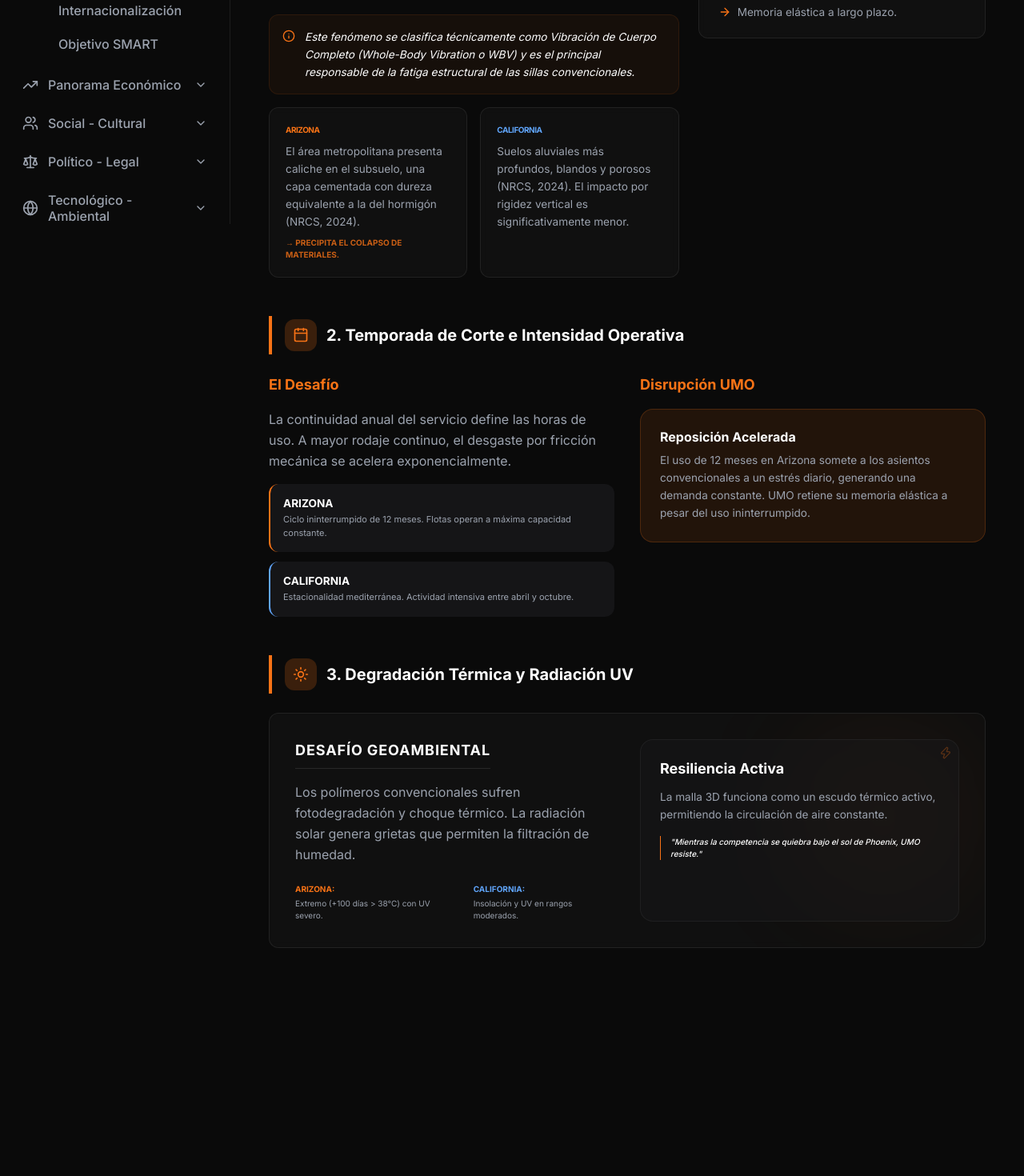
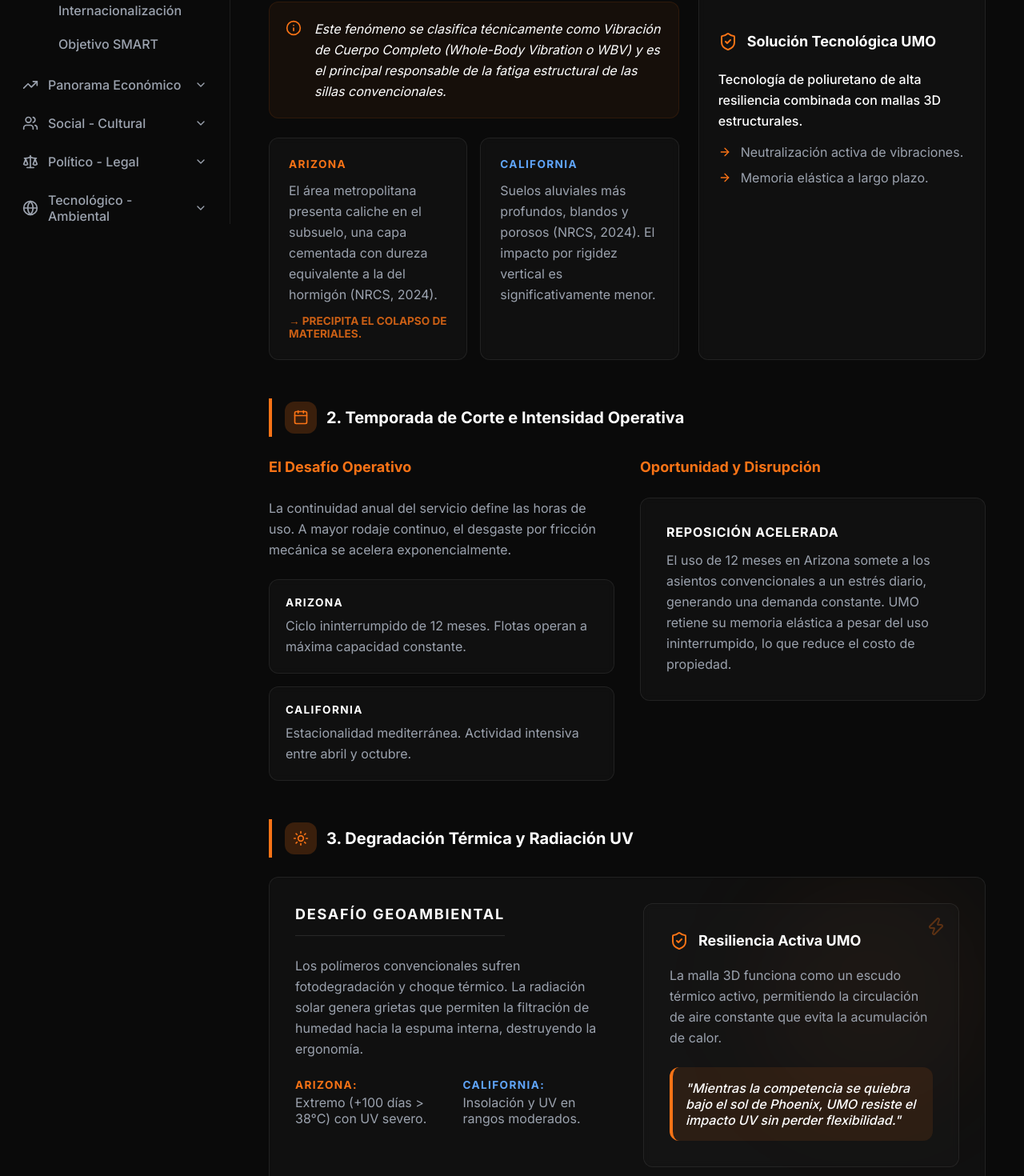
Before and after one commit to 4builes-crypto/Umo-internationalization, a React (Vite) app: page /tech-environmental in a window 1280 px wide. Shown: the part 520-1990 px from the top of the page at 80% size. Before the commit the page ends 1817 px from the top, so only its background shows below. Built offline with nearby package versions, Linux system fonts and the light colour scheme.

Commit message:
style: unify font sizes and card layout in Section 11

```diff
--- a/src/pages/TechEnvironmental.tsx
+++ b/src/pages/TechEnvironmental.tsx
@@ -35,16 +35,16 @@
         </div>
 
         <div className="grid grid-cols-1 xl:grid-cols-12 gap-6 items-start">
-          <div className="xl:col-span-7 space-y-4">
+          <div className="xl:col-span-7 space-y-6">
             <div className="prose prose-invert max-w-none">
               <p className="text-sm text-textSecondary leading-relaxed">
                 {language === 'es'
                   ? 'El análisis de la interacción física entre el vehículo y el terreno es un factor crítico para determinar la tasa de sustitución de componentes en maquinaria de paisajismo comercial. Las podadoras eléctricas de tipo ride-on, al carecer de sistemas de suspensión independientes complejos, dependen casi en su totalidad de los neumáticos y del diseño del asiento para amortiguar las irregularidades del entorno.'
                   : 'Physical interaction analysis between vehicle and terrain is a critical factor in determining the replacement rate of components in commercial landscaping machinery. Ride-on electric mowers, lacking complex independent suspension systems, rely almost entirely on tires and seat design to dampen environmental irregularities.'}
               </p>
-              <div className="bg-unoOrange/5 border border-unoOrange/10 p-4 rounded-xl flex gap-3 items-start mt-4">
-                <Info className="text-unoOrange shrink-0 w-4 h-4 mt-0.5" />
-                <p className="text-xs text-white italic leading-relaxed">
+              <div className="bg-unoOrange/5 border border-unoOrange/10 p-5 rounded-xl flex gap-4 items-start">
+                <Info className="text-unoOrange shrink-0 w-5 h-5 mt-0.5" />
+                <p className="text-sm text-white italic leading-relaxed">
                   {language === 'es'
                     ? 'Este fenómeno se clasifica técnicamente como Vibración de Cuerpo Completo (Whole-Body Vibration o WBV) y es el principal responsable de la fatiga estructural de las sillas convencionales.'
                     : 'This phenomenon is technically classified as Whole-Body Vibration (WBV) and is the main culprit for structural fatigue in conventional seats.'}
@@ -53,20 +53,20 @@
             </div>
 
             <div className="grid grid-cols-1 md:grid-cols-2 gap-4">
-              <div className="glass-card p-5 border-zinc-800">
-                <h4 className="text-unoOrange font-black mb-2 tracking-tighter uppercase text-[10px]">ARIZONA</h4>
-                <p className="text-xs text-textSecondary leading-relaxed">
+              <div className="glass-card p-6 border-zinc-800 hover:border-unoOrange/30 transition-colors">
+                <h4 className="text-unoOrange font-bold mb-3 tracking-widest uppercase text-xs">ARIZONA</h4>
+                <p className="text-sm text-textSecondary leading-relaxed">
                   {language === 'es'
                     ? 'El área metropolitana presenta caliche en el subsuelo, una capa cementada con dureza equivalente a la del hormigón (NRCS, 2024).'
                     : 'The metropolitan area features caliche in the subsoil, a cemented layer with hardness equivalent to concrete (NRCS, 2024).'}
                 </p>
-                <p className="text-[10px] text-unoOrange/80 mt-2 font-bold uppercase">
+                <p className="text-xs text-unoOrange/80 mt-3 font-bold uppercase">
                   {language === 'es' ? '→ Precipita el colapso de materiales.' : '→ Precipitates material collapse.'}
                 </p>
               </div>
-              <div className="glass-card p-5 border-zinc-800">
-                <h4 className="text-blue-400 font-black mb-2 tracking-tighter uppercase text-[10px]">CALIFORNIA</h4>
-                <p className="text-xs text-textSecondary leading-relaxed">
+              <div className="glass-card p-6 border-zinc-800 hover:border-blue-400/30 transition-colors">
+                <h4 className="text-blue-400 font-bold mb-3 tracking-widest uppercase text-xs">CALIFORNIA</h4>
+                <p className="text-sm text-textSecondary leading-relaxed">
                   {language === 'es'
                     ? 'Suelos aluviales más profundos, blandos y porosos (NRCS, 2024). El impacto por rigidez vertical es significativamente menor.'
                     : 'Deeper, softer, and more porous alluvial soils (NRCS, 2024). Vertical stiffness impact is significantly lower.'}
@@ -79,12 +79,12 @@
             initial={{ opacity: 0, y: 10 }}
             whileInView={{ opacity: 1, y: 0 }}
             viewport={{ once: true }}
-            className="xl:col-span-5 glass-card p-6 border-unoOrange/20 bg-unoOrange/5 relative overflow-hidden"
+            className="xl:col-span-5 glass-card p-6 border-unoOrange/30 bg-unoOrange/5 relative overflow-hidden h-full flex flex-col justify-center"
           >
-            <Zap className="absolute -right-4 -top-4 w-20 h-20 text-unoOrange/10" />
-            <h3 className="text-lg font-bold text-white mb-4 flex items-center gap-2">
-              <ShieldCheck className="text-unoOrange w-5 h-5" />
-              {language === 'es' ? 'Solución UMO' : 'UMO Solution'}
+            <Zap className="absolute -right-4 -top-4 w-24 h-24 text-unoOrange/10" />
+            <h3 className="text-lg font-bold text-white mb-5 flex items-center gap-3">
+              <ShieldCheck className="text-unoOrange w-6 h-6" />
+              {language === 'es' ? 'Solución Tecnológica UMO' : 'UMO Technological Solution'}
             </h3>
             <div className="space-y-4">
               <p className="text-sm text-white font-medium leading-relaxed">
@@ -92,14 +92,14 @@
                   ? 'Tecnología de poliuretano de alta resiliencia combinada con mallas 3D estructurales.'
                   : 'High-resilience polyurethane technology combined with structural 3D mesh.'}
               </p>
-              <div className="space-y-2">
-                <div className="flex gap-2">
+              <div className="space-y-3">
+                <div className="flex gap-3 items-center">
                   <ArrowRight className="text-unoOrange shrink-0 w-4 h-4" />
-                  <p className="text-xs text-textSecondary">{language === 'es' ? 'Neutralización activa de vibraciones.' : 'Active vibration neutralization.'}</p>
+                  <p className="text-sm text-textSecondary">{language === 'es' ? 'Neutralización activa de vibraciones.' : 'Active vibration neutralization.'}</p>
                 </div>
-                <div className="flex gap-2">
+                <div className="flex gap-3 items-center">
                   <ArrowRight className="text-unoOrange shrink-0 w-4 h-4" />
-                  <p className="text-xs text-textSecondary">{language === 'es' ? 'Memoria elástica a largo plazo.' : 'Long-term elastic memory.'}</p>
+                  <p className="text-sm text-textSecondary">{language === 'es' ? 'Memoria elástica a largo plazo.' : 'Long-term elastic memory.'}</p>
                 </div>
               </div>
             </div>
@@ -121,40 +121,44 @@
         </div>
 
         <div className="grid grid-cols-1 lg:grid-cols-2 gap-8">
-          <div className="space-y-4">
-            <h3 className="text-lg font-bold text-unoOrange">{language === 'es' ? 'El Desafío' : 'The Challenge'}</h3>
+          <div className="space-y-6">
+            <h3 className="text-lg font-bold text-unoOrange flex items-center gap-2">
+               {language === 'es' ? 'El Desafío Operativo' : 'The Operational Challenge'}
+            </h3>
             <p className="text-sm text-textSecondary leading-relaxed">
               {language === 'es'
                 ? 'La continuidad anual del servicio define las horas de uso. A mayor rodaje continuo, el desgaste por fricción mecánica se acelera exponencialmente.'
                 : 'Annual service continuity defines usage hours. More continuous running means mechanical friction wear accelerates exponentially.'}
             </p>
-            <div className="space-y-3">
-              <div className="p-4 bg-zinc-900/80 rounded-xl border-l-2 border-unoOrange">
-                <h4 className="text-white font-bold text-xs mb-1">ARIZONA</h4>
-                <p className="text-[11px] text-textSecondary">
+            <div className="grid grid-cols-1 gap-4">
+              <div className="p-5 bg-zinc-900/80 rounded-xl border-l-4 border-unoOrange glass-card">
+                <h4 className="text-white font-bold text-xs mb-2 tracking-widest uppercase">ARIZONA</h4>
+                <p className="text-sm text-textSecondary leading-relaxed">
                   {language === 'es' ? 'Ciclo ininterrumpido de 12 meses. Flotas operan a máxima capacidad constante.' : 'Uninterrupted 12-month cycle. Fleets operate at constant maximum capacity.'}
                 </p>
               </div>
-              <div className="p-4 bg-zinc-900/80 rounded-xl border-l-2 border-blue-400">
-                <h4 className="text-white font-bold text-xs mb-1">CALIFORNIA</h4>
-                <p className="text-[11px] text-textSecondary">
+              <div className="p-5 bg-zinc-900/80 rounded-xl border-l-4 border-blue-400 glass-card">
+                <h4 className="text-white font-bold text-xs mb-2 tracking-widest uppercase">CALIFORNIA</h4>
+                <p className="text-sm text-textSecondary leading-relaxed">
                   {language === 'es' ? 'Estacionalidad mediterránea. Actividad intensiva entre abril y octubre.' : 'Mediterranean seasonality. Intensive activity between April and October.'}
                 </p>
               </div>
             </div>
           </div>
 
+          <div className="space-y-6">
+            <h3 className="text-lg font-bold text-unoOrange">{language === 'es' ? 'Oportunidad y Disrupción' : 'Opportunity & Disruption'}</h3>
             <div className="space-y-4">
-            <h3 className="text-lg font-bold text-unoOrange">{language === 'es' ? 'Disrupción UMO' : 'UMO Disruption'}</h3>
-            <div className="bg-unoOrange/10 p-6 rounded-2xl border border-unoOrange/20">
-              <p className="text-sm text-white font-bold mb-2">
+              <div className="bg-unoOrange/10 p-8 rounded-2xl border border-unoOrange/20 glass-card flex flex-col justify-center h-full">
+                <p className="text-sm text-white font-bold mb-3 uppercase tracking-wider">
                   {language === 'es' ? 'Reposición Acelerada' : 'Accelerated Replacement'}
                 </p>
-              <p className="text-xs text-textSecondary leading-relaxed">
+                <p className="text-sm text-textSecondary leading-relaxed">
                   {language === 'es'
-                  ? 'El uso de 12 meses en Arizona somete a los asientos convencionales a un estrés diario, generando una demanda constante. UMO retiene su memoria elástica a pesar del uso ininterrumpido.'
-                  : '12-month use in Arizona subjects conventional seats to daily stress, generating constant demand. UMO retains its elastic memory despite uninterrupted use.'}
+                    ? 'El uso de 12 meses en Arizona somete a los asientos convencionales a un estrés diario, generando una demanda constante. UMO retiene su memoria elástica a pesar del uso ininterrumpido, lo que reduce el costo de propiedad.'
+                    : '12-month use in Arizona subjects conventional seats to daily stress, generating constant demand. UMO retains its elastic memory despite uninterrupted use, reducing cost of ownership.'}
                 </p>
+              </div>
             </div>
           </div>
         </div>
@@ -174,43 +178,48 @@
         </div>
 
         <div className="glass-card p-8 relative overflow-hidden group">
-          <div className="absolute top-0 right-0 w-64 h-64 bg-unoOrange/5 rounded-full blur-3xl" />
+          <div className="absolute top-0 right-0 w-72 h-72 bg-unoOrange/5 rounded-full blur-3xl" />
 
-          <div className="grid grid-cols-1 lg:grid-cols-2 gap-8 relative z-10">
-            <div className="space-y-4">
-              <h3 className="text-lg font-bold text-white uppercase tracking-wider border-b border-white/10 pb-2 inline-block">
+          <div className="grid grid-cols-1 lg:grid-cols-2 gap-10 relative z-10">
+            <div className="space-y-6">
+              <h3 className="text-lg font-bold text-white uppercase tracking-widest border-b border-white/10 pb-3 inline-block">
                 {language === 'es' ? 'Desafío Geoambiental' : 'Geoenvironmental Challenge'}
               </h3>
               <p className="text-sm text-textSecondary leading-relaxed">
                 {language === 'es'
-                  ? 'Los polímeros convencionales sufren fotodegradación y choque térmico. La radiación solar genera grietas que permiten la filtración de humedad.'
-                  : 'Conventional polymers suffer from photodegradation and thermal shock. Solar radiation creates cracks that allow moisture filtration.'}
+                  ? 'Los polímeros convencionales sufren fotodegradación y choque térmico. La radiación solar genera grietas que permiten la filtración de humedad hacia la espuma interna, destruyendo la ergonomía.'
+                  : 'Conventional polymers suffer from photodegradation and thermal shock. Solar radiation creates cracks that allow moisture filtration into the inner foam, destroying ergonomics.'}
               </p>
-              <div className="flex gap-6">
+              <div className="grid grid-cols-2 gap-6">
                 <div>
-                  <span className="text-unoOrange font-bold text-[10px] uppercase">ARIZONA:</span>
-                  <p className="text-[10px] text-textSecondary">Extremo (+100 días &gt; 38°C) con UV severo.</p>
+                  <span className="text-unoOrange font-bold text-xs uppercase tracking-widest mb-1 block">ARIZONA:</span>
+                  <p className="text-sm text-textSecondary">Extremo (+100 días &gt; 38°C) con UV severo.</p>
                 </div>
                 <div>
-                  <span className="text-blue-400 font-bold text-[10px] uppercase">CALIFORNIA:</span>
-                  <p className="text-[10px] text-textSecondary">Insolación y UV en rangos moderados.</p>
+                  <span className="text-blue-400 font-bold text-xs uppercase tracking-widest mb-1 block">CALIFORNIA:</span>
+                  <p className="text-sm text-textSecondary">Insolación y UV en rangos moderados.</p>
                 </div>
               </div>
             </div>
 
-            <div className="bg-zinc-900/50 p-6 rounded-2xl border border-white/5 relative">
-              <Zap className="absolute top-2 right-2 text-unoOrange w-4 h-4 opacity-30" />
-              <h3 className="text-base font-bold text-white mb-3">{language === 'es' ? 'Resiliencia Activa' : 'Active Resilience'}</h3>
-              <p className="text-xs text-textSecondary leading-relaxed mb-4">
+            <div className="bg-zinc-900/50 p-8 rounded-3xl border border-white/10 relative glass-card flex flex-col justify-center">
+              <Zap className="absolute top-4 right-4 text-unoOrange w-6 h-6 opacity-30" />
+              <h3 className="text-lg font-bold text-white mb-4 flex items-center gap-3">
+                <ShieldCheck className="text-unoOrange w-6 h-6" />
+                {language === 'es' ? 'Resiliencia Activa UMO' : 'UMO Active Resilience'}
+              </h3>
+              <p className="text-sm text-textSecondary leading-relaxed mb-6">
                 {language === 'es'
-                  ? 'La malla 3D funciona como un escudo térmico activo, permitiendo la circulación de aire constante.'
-                  : 'The 3D mesh functions as an active thermal shield, allowing constant air circulation.'}
+                  ? 'La malla 3D funciona como un escudo térmico activo, permitiendo la circulación de aire constante que evita la acumulación de calor.'
+                  : 'The 3D mesh functions as an active thermal shield, allowing constant air circulation that prevents heat buildup.'}
               </p>
-              <p className="text-[10px] text-white font-medium italic border-l border-unoOrange pl-3">
+              <div className="p-4 bg-unoOrange/10 rounded-xl border-l-4 border-unoOrange">
+                <p className="text-sm text-white font-medium italic">
                   {language === 'es'
-                  ? '"Mientras la competencia se quiebra bajo el sol de Phoenix, UMO resiste."'
-                  : '"While competition cracks under the Phoenix sun, UMO resists."'}
+                    ? '"Mientras la competencia se quiebra bajo el sol de Phoenix, UMO resiste el impacto UV sin perder flexibilidad."'
+                    : '"While competition cracks under the Phoenix sun, UMO resists UV impact without losing flexibility."'}
                 </p>
+              </div>
             </div>
           </div>
         </div>
```
Lines whose indentation alone changed are shown as unchanged.
